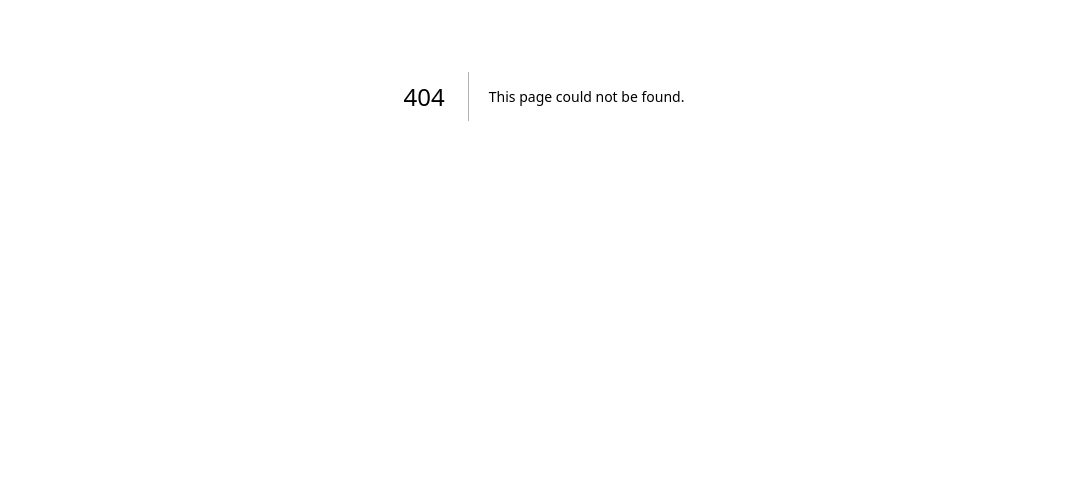
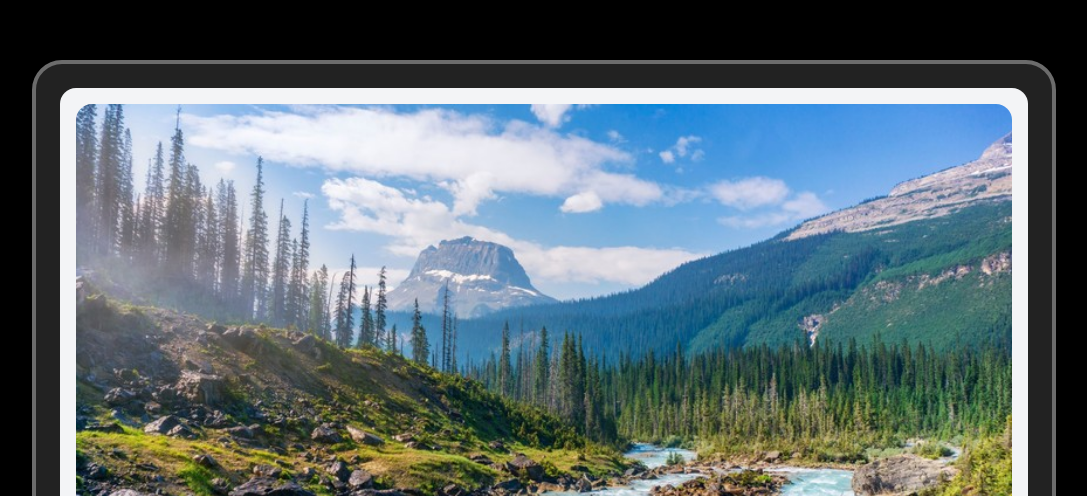
Before and after one commit to kennataddese6/portfolio, a Next.js app: page /scroll-animation in a window 1280 px wide. Before the commit this address had no page. Shown: the part 304-800 px from the top of the page, without its empty margins (96-1183 px from the left). Built offline with nearby package versions, Linux system fonts and the light colour scheme.

Commit message:
scroll animation

```diff
--- /dev/null
+++ b/app/scroll-animation/page.tsx
@@ -0,0 +1,32 @@
+"use client"
+import React from "react"
+import Image from "next/image"
+import { ContainerScroll } from "@/components/ui/container-scroll-animation"
+
+export default function HeroScrollDemo() {
+  return (
+    <div className="flex flex-col overflow-hidden bg-black">
+      <ContainerScroll
+        titleComponent={
+          <>
+            <h1 className="text-4xl font-semibold text-black dark:text-white">
+              Unleash the power of <br />
+              <span className="text-4xl md:text-[6rem] font-bold mt-1 leading-none">
+                Scroll Animations
+              </span>
+            </h1>
+          </>
+        }
+      >
+        <Image
+          src={`/image.png`}
+          alt="hero"
+          height={720}
+          width={1400}
+          className="mx-auto rounded-2xl object-cover h-full object-left-top"
+          draggable={false}
+        />
+      </ContainerScroll>
+    </div>
+  )
+}
--- /dev/null
+++ b/components/ui/container-scroll-animation.tsx
@@ -0,0 +1,95 @@
+"use client";
+import React, { useRef } from "react";
+import { useScroll, useTransform, motion, MotionValue } from "framer-motion";
+
+export const ContainerScroll = ({
+  titleComponent,
+  children,
+}: {
+  titleComponent: string | React.ReactNode;
+  children: React.ReactNode;
+}) => {
+  const containerRef = useRef<HTMLDivElement>(null);
+  const { scrollYProgress } = useScroll({
+    target: containerRef,
+  });
+  const [isMobile, setIsMobile] = React.useState(false);
+
+  React.useEffect(() => {
+    const checkMobile = () => {
+      setIsMobile(window.innerWidth <= 768);
+    };
+    checkMobile();
+    window.addEventListener("resize", checkMobile);
+    return () => {
+      window.removeEventListener("resize", checkMobile);
+    };
+  }, []);
+
+  const scaleDimensions = () => {
+    return isMobile ? [0.7, 0.9] : [1.05, 1];
+  };
+
+  const rotate = useTransform(scrollYProgress, [0, 1], [20, 0]);
+  const scale = useTransform(scrollYProgress, [0, 1], scaleDimensions());
+  const translate = useTransform(scrollYProgress, [0, 1], [0, -100]);
+
+  return (
+    <div
+      className="h-[60rem] md:h-[80rem] flex items-center justify-center relative p-2 md:p-20"
+      ref={containerRef}
+    >
+      <div
+        className="py-10 md:py-40 w-full relative"
+        style={{
+          perspective: "1000px",
+        }}
+      >
+        <Header translate={translate} titleComponent={titleComponent} />
+        <Card rotate={rotate} translate={translate} scale={scale}>
+          {children}
+        </Card>
+      </div>
+    </div>
+  );
+};
+
+export const Header = ({ translate, titleComponent }: any) => {
+  return (
+    <motion.div
+      style={{
+        translateY: translate,
+      }}
+      className="div max-w-5xl mx-auto text-center"
+    >
+      {titleComponent}
+    </motion.div>
+  );
+};
+
+export const Card = ({
+  rotate,
+  scale,
+  children,
+}: {
+  rotate: MotionValue<number>;
+  scale: MotionValue<number>;
+  translate: MotionValue<number>;
+  children: React.ReactNode;
+}) => {
+  return (
+    <motion.div
+      style={{
+        rotateX: rotate,
+        scale,
+        boxShadow:
+          "0 #0000004d, 9px 20px #0000004a, 37px #00000042, 84px 50px #00000026, 149px 60px #0000000a, 233px 65px #00000003",
+      }}
+      className="max-w-5xl -mt-12 mx-auto h-[30rem] md:h-[40rem] w-full border-4 border-[#6C6C6C] p-2 md:p-6 bg-[#222222] rounded-[30px] shadow-2xl"
+    >
+      <div className="h-full w-full overflow-hidden rounded-2xl bg-gray-100 dark:bg-zinc-900 md:rounded-2xl md:p-4">
+        {children}
+      </div>
+    </motion.div>
+  );
+};
```
